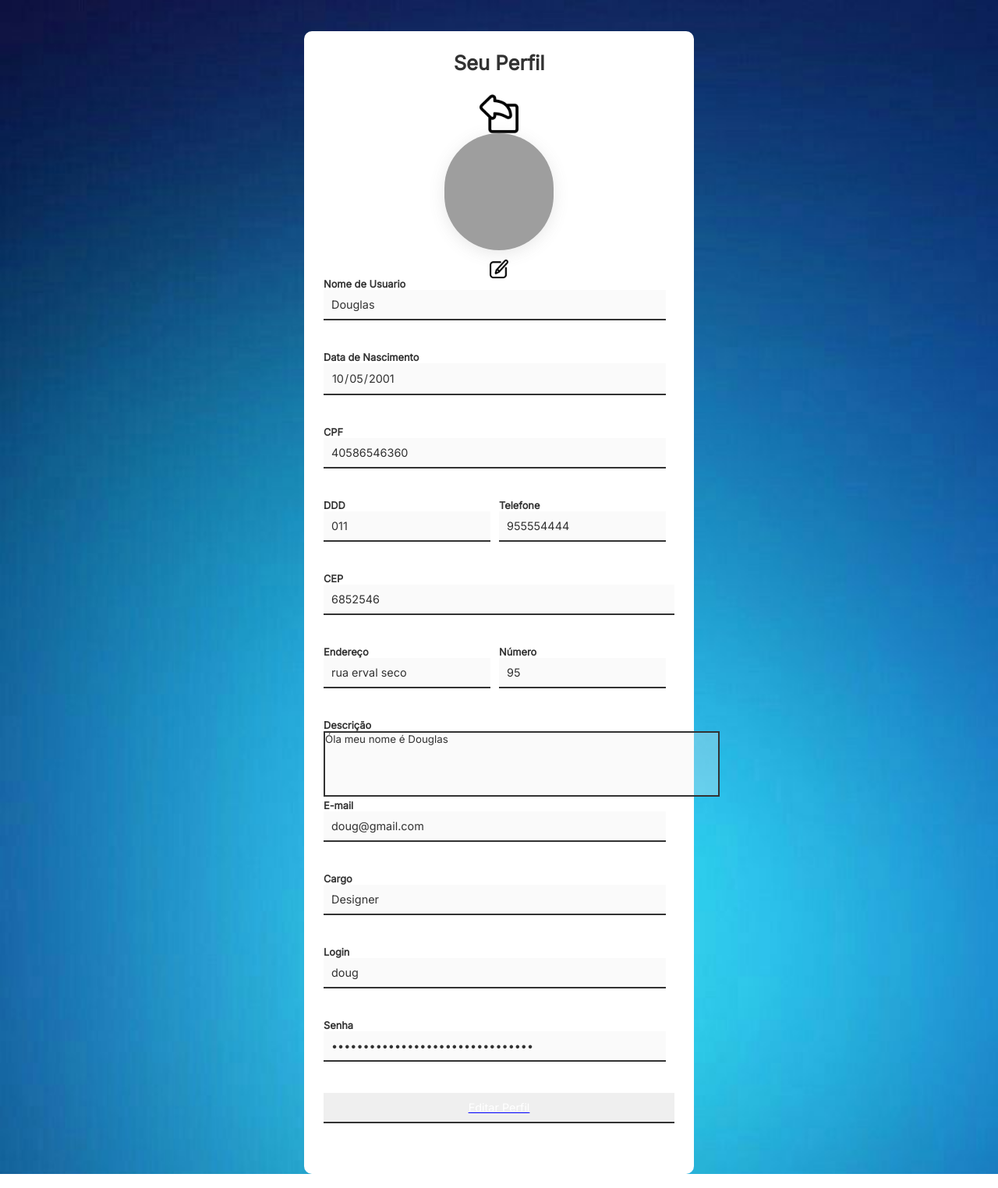
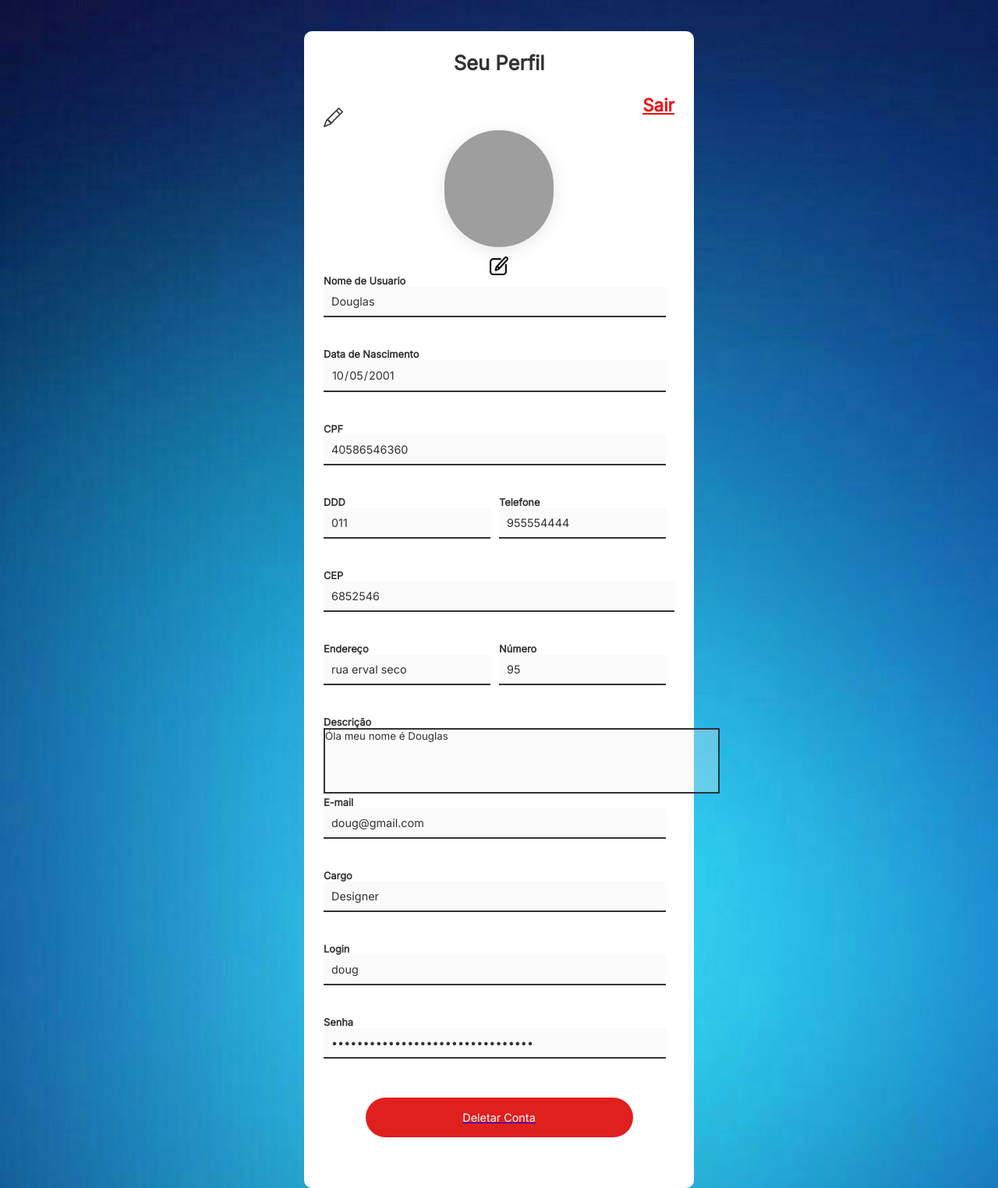
Before and after one commit to JPabloVM/GetJobs, a PHP site: page /EditarPerfil.php in a window 1280 px wide. Shown: the whole page at 78% size. Run offline with PHP 8.4, Linux system fonts and the light colour scheme; a user stored in the database is signed in; data comes from the database, SQL or seed files in the repository; grey boxes are pictures that could not be loaded.

Commit message:
Ajuste feito no Editar Perfil

```diff
--- a/Editar.php
+++ b/Editar.php
@@ -122,7 +122,6 @@ $con = $mysqli->query($consulta) or die($mysqli->error);
         </form>
         <?php } ?>
         <script src="js/Editar.js" defer></script>
-        <script src="js/EditarPerfil.js" defer></script>
 </body>
 
 </html>
--- a/EditarPerfil.php
+++ b/EditarPerfil.php
@@ -5,8 +5,6 @@ include("conexao.php");
 $id_usuario = $_SESSION['id_usuario'];
 $consulta = "SELECT * FROM Usuario where id_usuario = $id_usuario";
 $con = $mysqli->query($consulta) or die($mysqli->error);
-
-
 ?>
 
 <!DOCTYPE html>
@@ -30,16 +28,21 @@ $con = $mysqli->query($consulta) or die($mysqli->error);
 
     <div id=main-container>
         <h1> Seu Perfil</h1>
+        <a href="MeuPerfil.php">
+            <h3>Sair</h3>
+
+        </a>
+        <?php while ($dados = $con->fetch_array()) { ?>
+            <a class="btn btn-sm btn-primary" href='Editar.php?id=$dados[id_usuario]'>
+        <svg xmlns='http://www.w3.org/2000/svg' width='25' height='25' fill='currentColor' class='bi bi-pencil' viewBox='0 0 16 16'>
+  <path d='M12.146.146a.5.5 0 0 1 .708 0l3 3a.5.5 0 0 1 0 .708l-10 10a.5.5 0 0 1-.168.11l-5 2a.5.5 0 0 1-.65-.65l2-5a.5.5 0 0 1 .11-.168l10-10zM11.207 2.5 13.5 4.793 14.793 3.5 12.5 1.207 11.207 2.5zm1.586 3L10.5 3.207 4 9.707V10h.5a.5.5 0 0 1 .5.5v.5h.5a.5.5 0 0 1 .5.5v.5h.293l6.5-6.5zm-9.761 5.175-.106.106-1.528 3.821 3.821-1.528.106-.106A.5.5 0 0 1 5 12.5V12h-.5a.5.5 0 0 1-.5-.5V11h-.5a.5.5 0 0 1-.468-.325z'/>
+
+</svg>
+
+        </a>
+            <form id="register-form" action="Editar.php" method="POST" >
                 <div class="full-box">
-            <a href="MeuPerfil.php">
-                <p><img src="img/Sair.png" alt="Sair do Perfil" id="sair" width="50" height="50"></p>
-            </a>
-        </div>
-        <?php while ($dados = $con->fetch_array()) { ?>
-
-            <form id="register-form" action="Editar.php" method="POST">
-                <div class="full-box">
-                    <img class="fotoPerfil" name="ftperfil" src="<?= $dados["ftPerfil"] ?>" alt="foto do perfil">
+                    <img class="fotoPerfil" name="ftperfil" src=<?= $dados["ftPerfil"] ?> alt="foto do perfil">
                 </div>
                 <!-- imagem para alterar a foto de perfil-->
                 <div class="full-box">
@@ -48,7 +51,12 @@ $con = $mysqli->query($consulta) or die($mysqli->error);
                 <!--upload de arquivo -->
             <input type="file" id="flImage" name="fImage" accept="image/*">
                 <!--Campo do Id, deixei invisivel -->
-                <input type="hidden" id="id" name="id">
+                <input type="hidden" id="id" name="id" >
+                <!--Campo do nome -->
+                <!--<div class="full-box spacing">
+                    <label for="name">Nome</label>
+                    <input type="text" name="nome" id="nome" value="">
+                </div>-->
                 <!--Campo do nome de usuario-->
                 <div class="full-box spacing">
                     <label for="nameUser">Nome de Usuario</label>
@@ -114,19 +122,18 @@ $con = $mysqli->query($consulta) or die($mysqli->error);
                     <label for="senha">Senha</label>
                     <input type="password" name="senha" id="senha" value="<?php echo $dados["senha"] ?>">
                 </div>
-                <!--Botão editar-->
+                <!--Botão deletar-->
                 <div class="full-box">
-                    <a href="Editar.php">
-                        <input class="editar" type="submit" id="btn-submit" value="Editar Perfil" name="Editar">
+                    <a href="Deletar.php">
+                        <input class="deletar" type="submit" id="btn-submit" value="Deletar Conta" name="Deletar">
                     </a>
                 </div>
             </form>
             <?php } ?>
 
         </div>
+        <p class="error-validation template"></p>
         <!--script para alterar a imagem para file-->
         <script src="js/EditarPerfil.js" defer></script>
-
 </body>
-
 </html>
```
Lines whose indentation alone changed are shown as unchanged.
